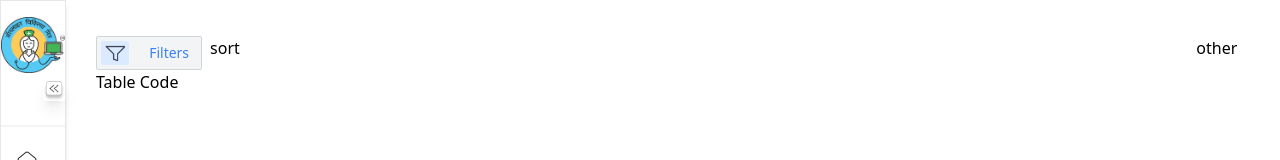
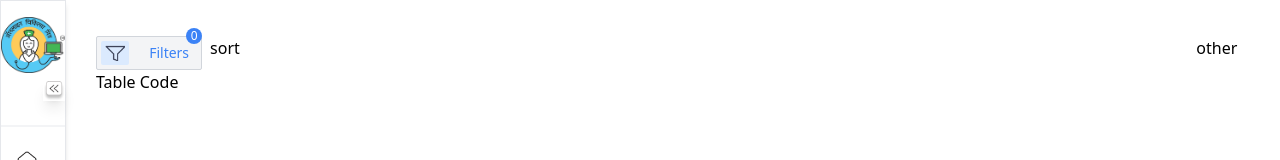
Before and after one commit to alicehack2020/sidebar, a React (Vite) app: page / in a window 1280 px wide. Shown: the top 160 px of the page. Built offline with nearby package versions, Linux system fonts and the light colour scheme.

Commit message:
ui improvment

```diff
--- a/src/components/LeadsTable.jsx
+++ b/src/components/LeadsTable.jsx
@@ -76,7 +76,7 @@ const LeadsTable = () => {
 
 
   //filter applied count
-  const [filterCount,setFilterCount]=useState()
+  const [filterCount,setFilterCount]=useState(0)
 
 
   // to select State
@@ -203,6 +203,7 @@ const LeadsTable = () => {
     setReferralStatus(false);
     setZipCodeStatus(false);
     setNewAddedLeadStatus(false);
+    setFilterCount(0)
   };
 
   //status multi select
@@ -278,8 +279,6 @@ const LeadsTable = () => {
       .filter((obj) => obj.value)
       .map(({ key, value }) => ({ key, value }));
 
-    //filter count
-      setFilterCount(filterData.length)
 
     console.log(filterData);
   };
@@ -287,6 +286,23 @@ const LeadsTable = () => {
   useEffect(() => {
     haddleApiCall();
   }, [selectedFilter]);
+
+
+
+
+
+
+
+
+  useEffect(() => {
+    const count = selectedFilter.reduce((accumulator, obj) => {
+      if (obj.isSelect && obj.value.length > 1) {
+        return accumulator + 1;
+      }
+      return accumulator;
+    }, 0);
+    setFilterCount(count)
+  },[selectedFilter])
 
 
   return (
@@ -672,9 +688,9 @@ const LeadsTable = () => {
               className="relative cursor-pointer"
               onClick={filterStatusHandler}
             >
-              {/* <p className="absolute right-0 -top-2 text-white bg-blue-500 rounded-full w-3 h-3 flex justify-center items-center">
+              <p className="absolute right-0 -top-2 text-white bg-blue-500 rounded-full w-3 h-3 flex justify-center items-center p-2">
                 <span className="text-xs">{filterCount}</span>
-              </p> */}
+              </p>
               <div className="flex items-center p-1 border border-gray-300 bg-gray-100 rounded-sm gap-x-3">
                 <div className="p-1 bg-blue-100 rounded-sm">
                   <img src={filter} className="h-4" alt="" />
```
